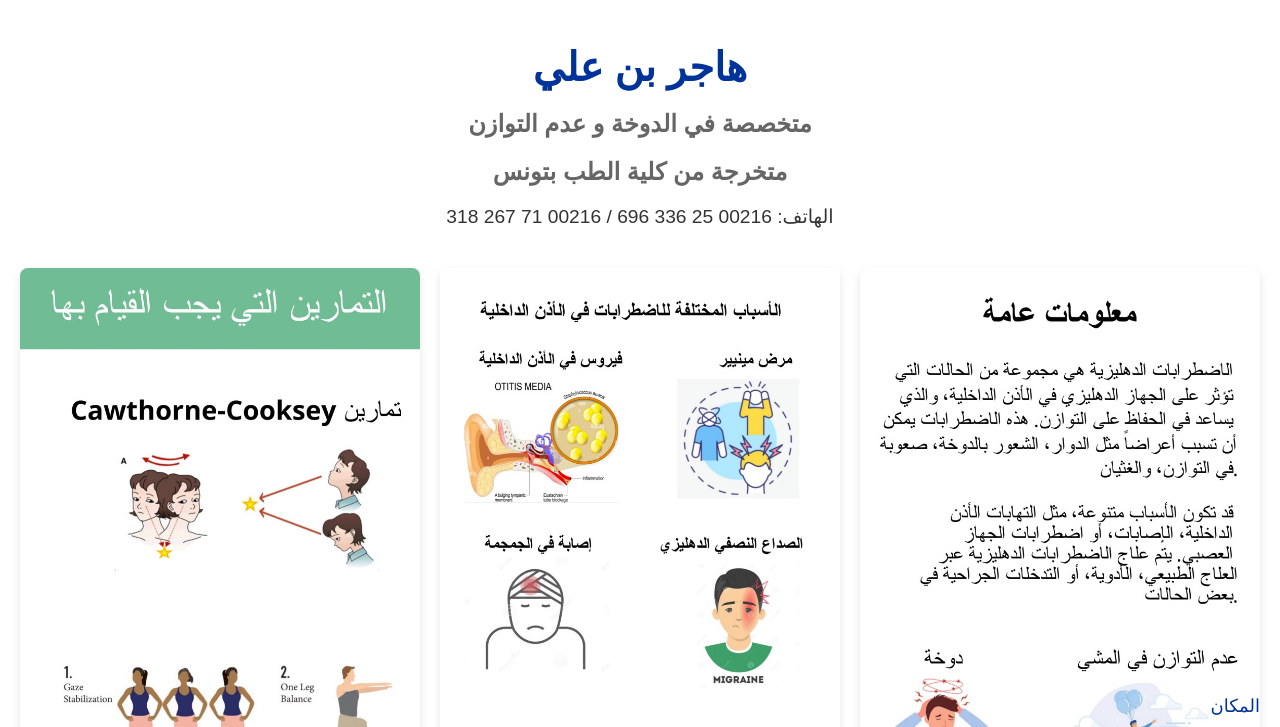
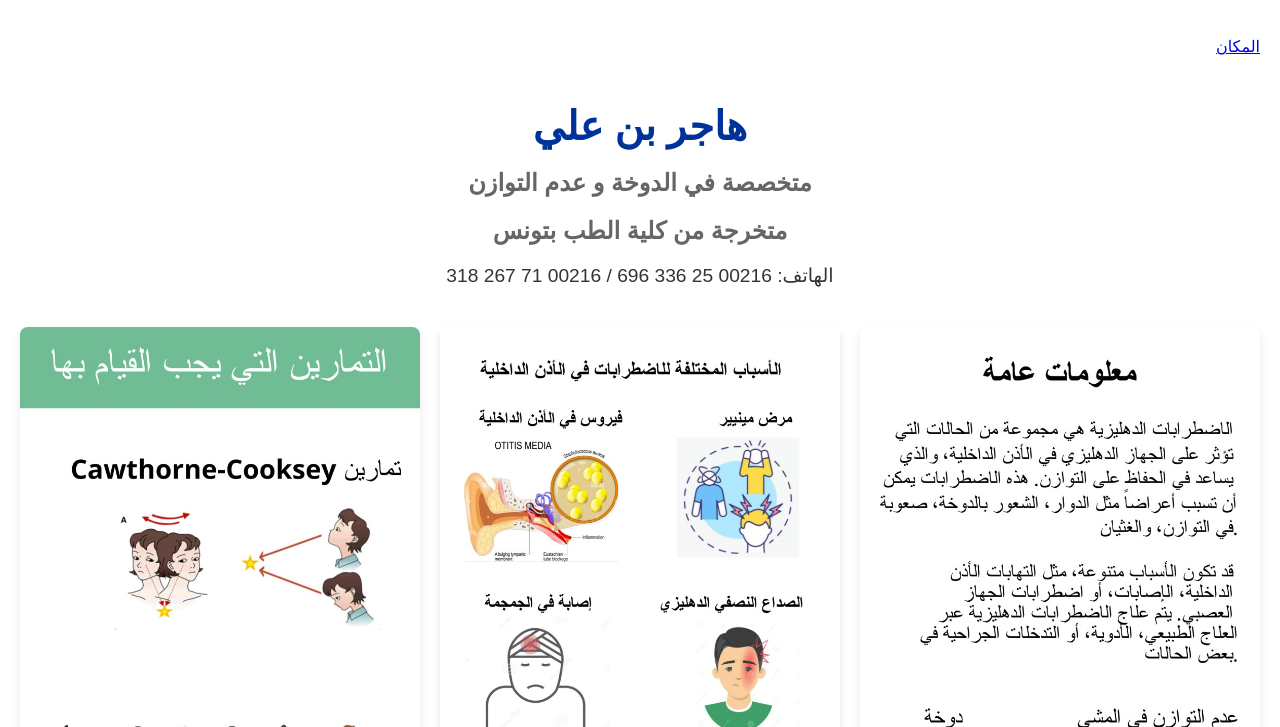
Before and after one commit to Hela0101/Vestibular, a plain HTML site: page index.html in a window 1280 px wide. Shown: the part 73-800 px from the top of the page. Drawn offline with Linux system fonts and the light colour scheme.

Commit message:
Add files via upload

```diff
--- a/index.html
+++ b/index.html
@@ -66,7 +66,10 @@
     <header>
         <img src="logo.png" alt="Logo" title="Logo" />
     </header>
-
+<body>
+    <header>
+        <a href="https://g.co/kgs/8dsDuie" target="_blank">المكان</a>
+    </header>
     <main>
         <h1>هاجر بن علي</h1>
         <h2>متخصصة في الدوخة و عدم التوازن</h2>
@@ -82,7 +85,7 @@
     </main>
 
     <div class="footer">
-        <a href="https://g.co/kgs/8dsDuie" target="_blank">المكان</a>
+
     </div>
 </body>
 </html>
```
